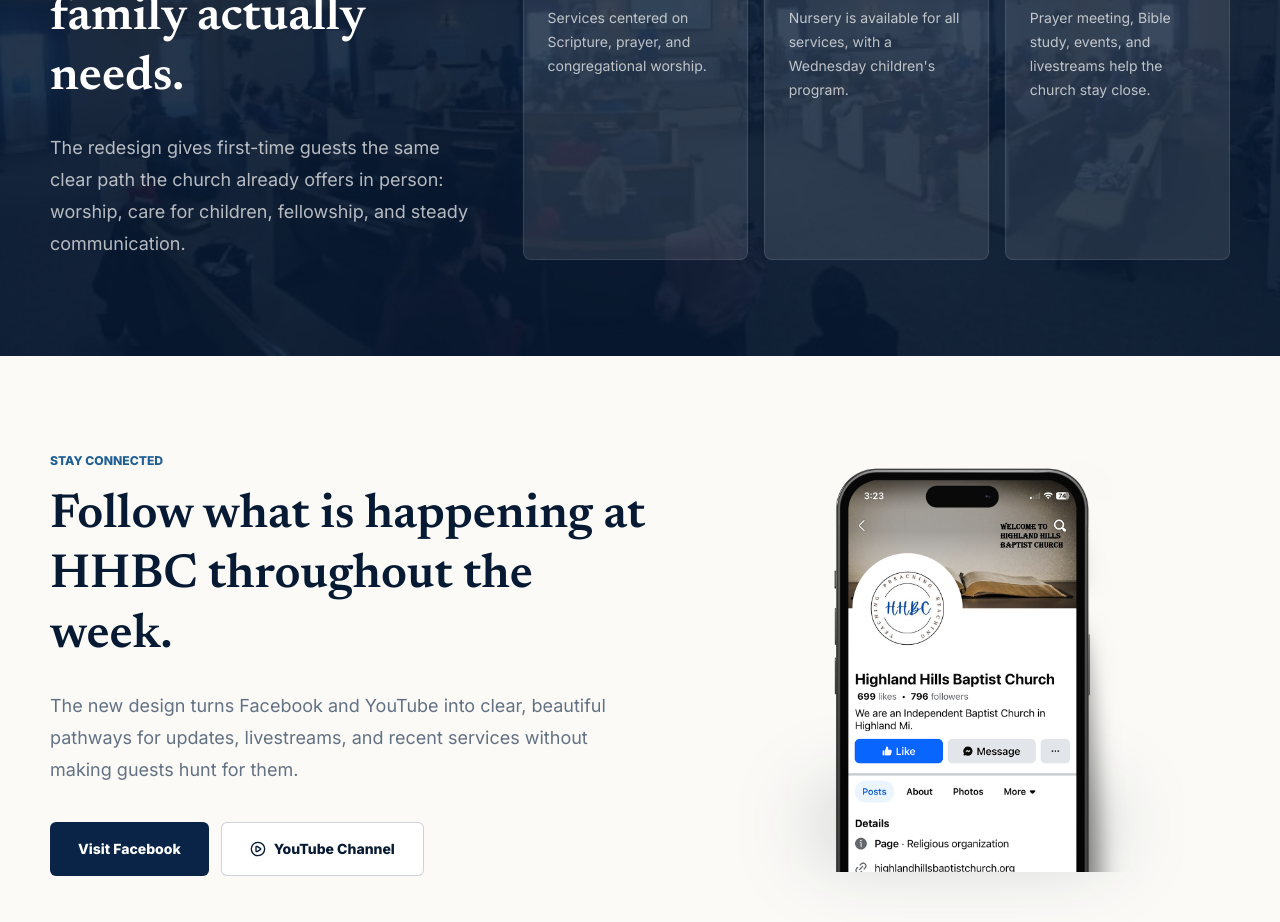
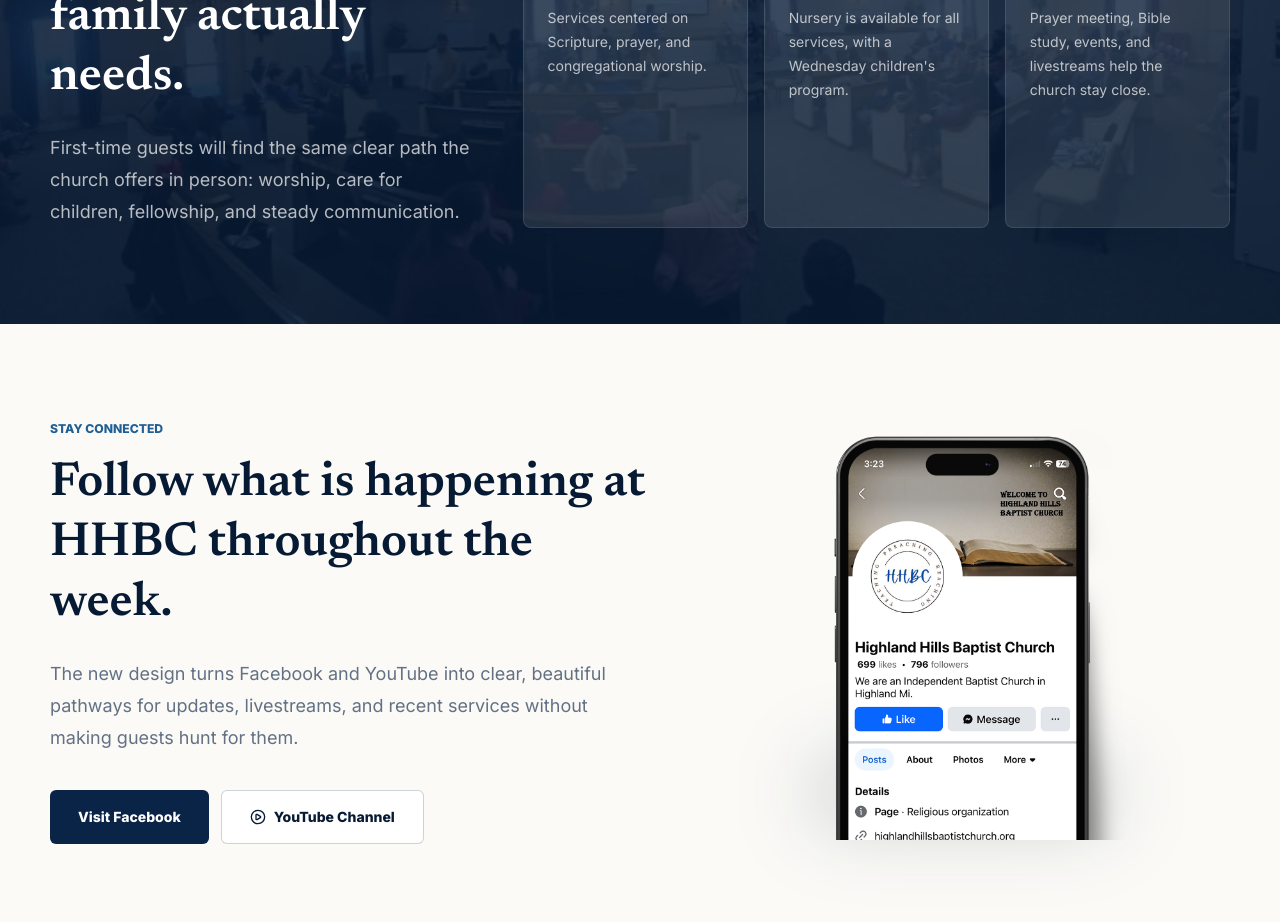
Before and after one commit to edesent/hhbcmi-redesign, a Next.js app: page / in a window 1280 px wide. Shown: the part 5300-6222 px from the top of the page. Built offline with nearby package versions, Linux system fonts and the light colour scheme; no server answers.

Commit message:
Updated first-time guest wording on homepage

```diff
--- a/src/app/page.tsx
+++ b/src/app/page.tsx
@@ -566,9 +566,9 @@ function Ministries() {
             Built around the things a church family actually needs.
           </h2>
           <p className="mt-6 text-lg leading-8 text-white/70">
-            The redesign gives first-time guests the same clear path the church
-            already offers in person: worship, care for children, fellowship,
-            and steady communication.
+            First-time guests will find the same clear path the church offers in
+            person: worship, care for children, fellowship, and steady
+            communication.
           </p>
         </div>
 
```
